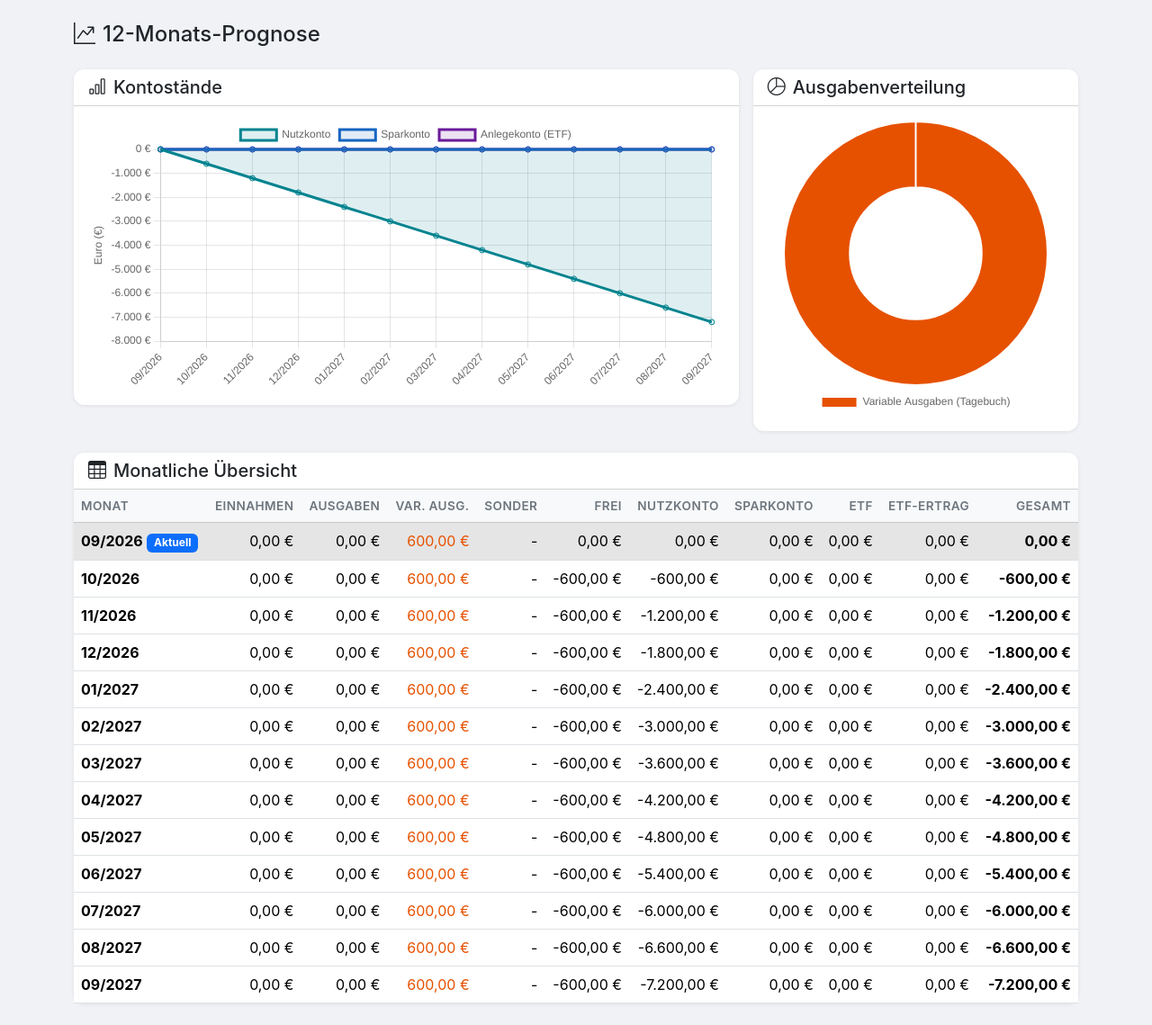
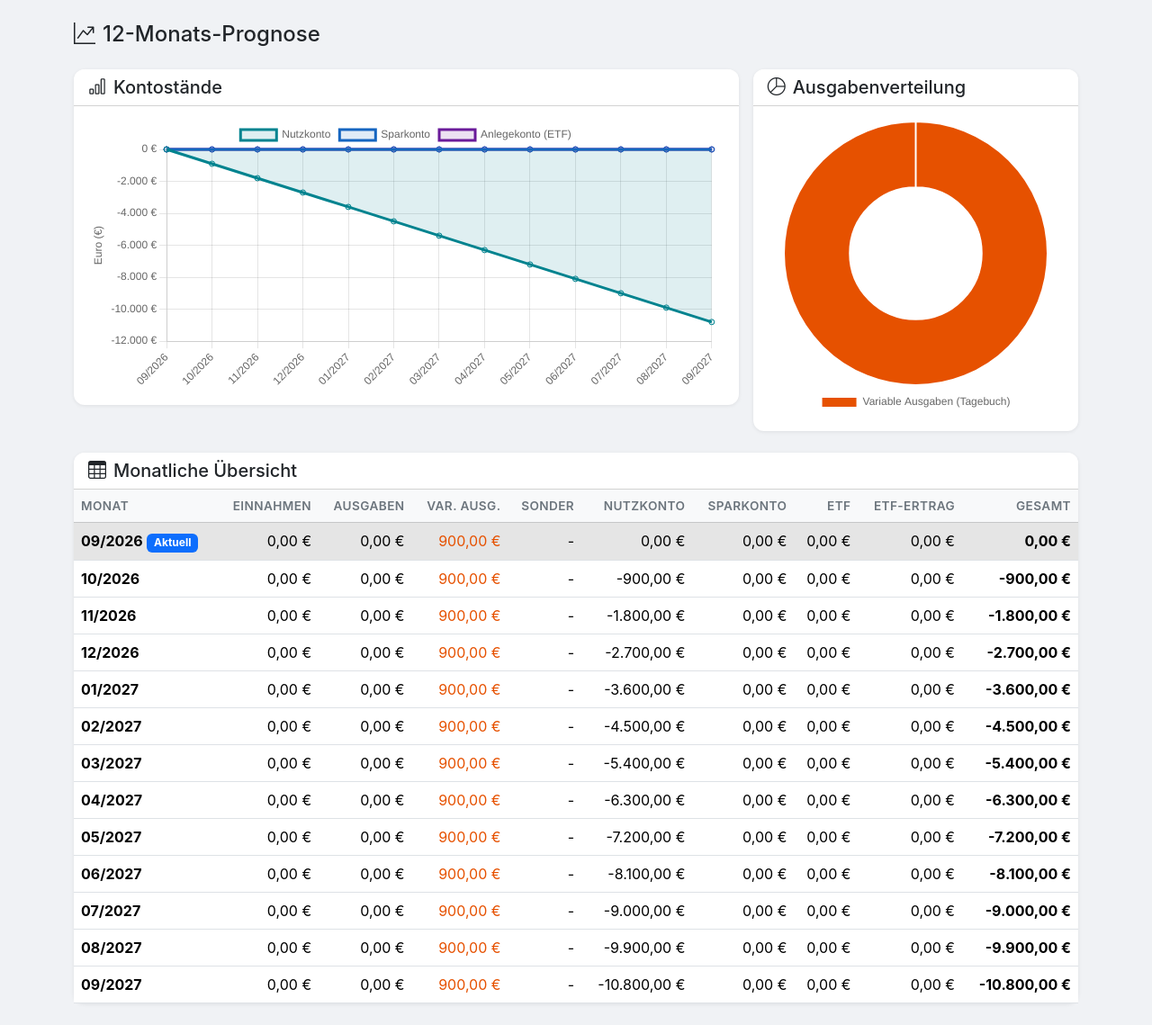
Before and after one commit to schrenzi/FinanceTool, a Flask app: page /prognosis in a window 1280 px wide. Shown: the part 57-1196 px from the top of the page at 90% size. Run offline with Flask 3, Linux system fonts and the light colour scheme; data comes from the database, SQL or seed files in the repository; data that the repository does not hold is empty.

Commit message:
Remove Frei column from prognosis table, raise default var expenses to 900€
Co-Authored-By: Claude Opus 4.6 <noreply@anthropic.com>

```diff
--- a/app.py
+++ b/app.py
@@ -187,7 +187,7 @@ def process_monthly_credit():
     db.session.commit()
 
 
-def get_variable_expenses_avg(default=600.0):
+def get_variable_expenses_avg(default=900.0):
     today = date.today()
     totals = []
     for i in range(1, 4):
--- a/templates/prognosis.html
+++ b/templates/prognosis.html
@@ -43,7 +43,6 @@
                     <th class="text-end d-none d-md-table-cell">Ausgaben</th>
                     <th class="text-end d-none d-md-table-cell">Var. Ausg.</th>
                     <th class="text-end d-none d-md-table-cell">Sonder</th>
-                    <th class="text-end">Frei</th>
                     <th class="text-end">Nutzkonto</th>
                     <th class="text-end">Sparkonto</th>
                     <th class="text-end">ETF</th>
@@ -186,7 +185,6 @@
                     '<td class="text-end text-expense d-none d-md-table-cell">' + fmt(m.expenses) + '</td>' +
                     '<td class="text-end d-none d-md-table-cell" style="color:#e65100">' + fmt(m.var_expenses) + '</td>' +
                     '<td class="text-end d-none d-md-table-cell">' + (m.boost !== 0 ? '<span class="' + (m.boost > 0 ? 'text-income' : 'text-expense') + '">' + fmt(m.boost) + '</span>' : '-') + '</td>' +
-                    '<td class="text-end ' + (m.free_cash >= 0 ? 'text-free' : 'text-expense') + '">' + fmt(m.free_cash) + '</td>' +
                     '<td class="text-end">' + fmt(m.nutzkonto) + '</td>' +
                     '<td class="text-end">' + fmt(m.sparkonto) + '</td>' +
                     '<td class="text-end">' + fmt(m.anlegekonto) + '</td>' +
```
